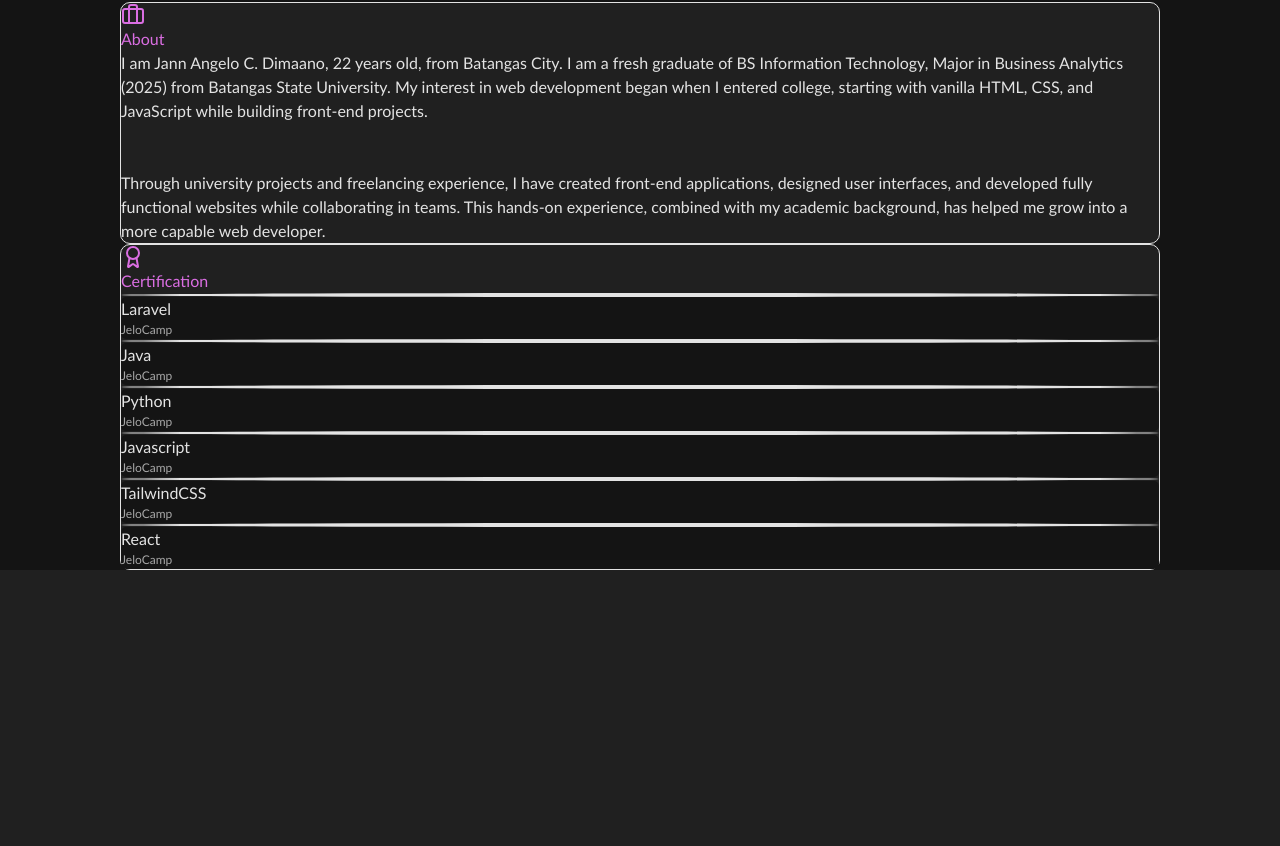
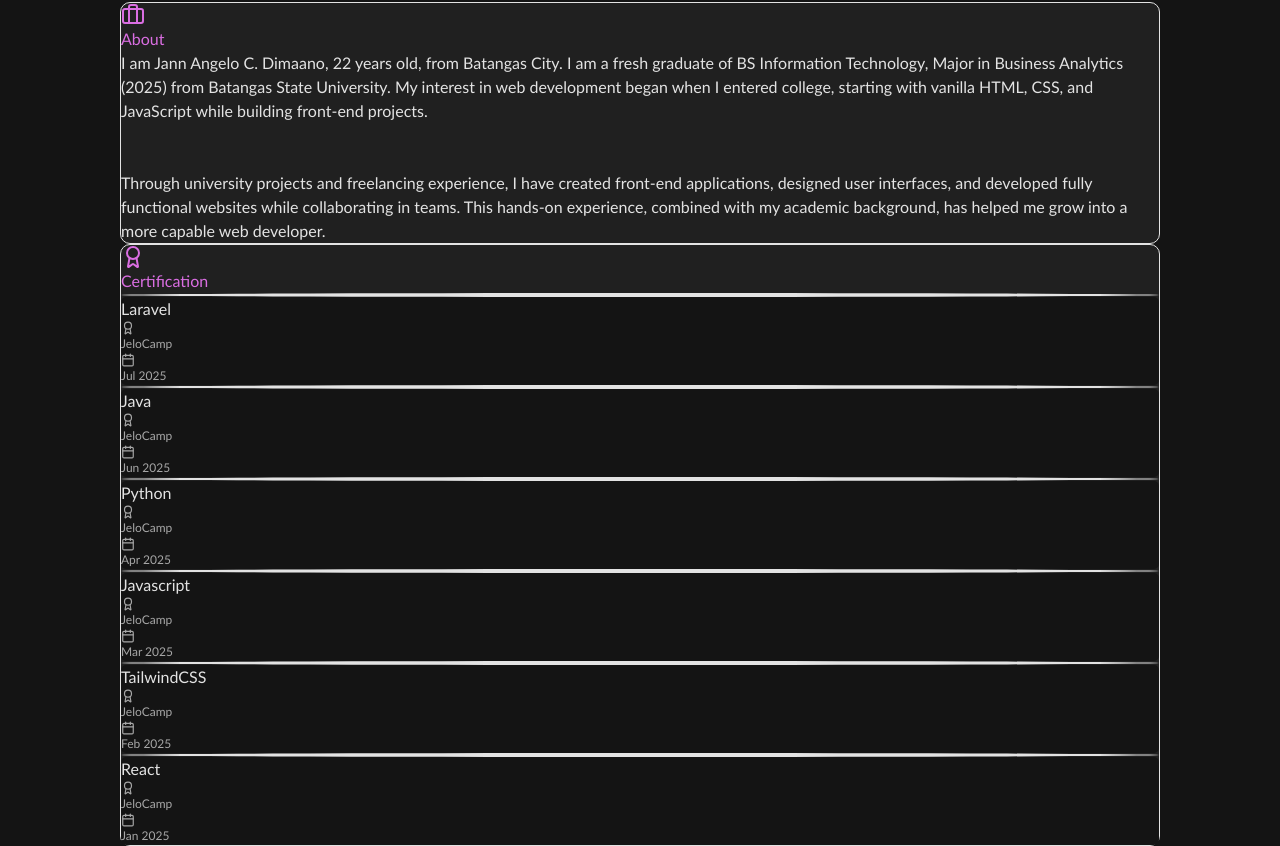
Before and after one commit to codewithjelo/Jelo_Portfolio, a React (Vite) app in the folder jelo-portfolio/: page / in a window 1280 px wide. Shown: the part 1702-2548 px from the top of the page. Before the commit the page ends 2272 px from the top, so only its background shows below. Built offline with nearby package versions, Linux system fonts and the light colour scheme.

Commit message:
Add link and modify cert list layout

```diff
--- a/jelo-portfolio/src/components/ui/CertificateCard.jsx
+++ b/jelo-portfolio/src/components/ui/CertificateCard.jsx
@@ -1,50 +1,84 @@
-import { Award } from "lucide-react";
+import { Award, Calendar } from "lucide-react";
 
 const CertificateCard = () => {
   const certs = [
-    { title: "React", inst: "JeloCamp" },
-    { title: "TailwindCSS", inst: "JeloCamp" },
-    { title: "Javascript", inst: "JeloCamp" },
-    { title: "Python", inst: "JeloCamp" },
-    { title: "Java", inst: "JeloCamp" },
-    { title: "Laravel", inst: "JeloCamp" },
+    { title: "React", inst: "JeloCamp", date: "Jan 2025", link: "https://www.w3schools.com" },
+    { title: "TailwindCSS", inst: "JeloCamp", date: "Feb 2025", link: "https://www.w3schools.com" },
+    { title: "Javascript", inst: "JeloCamp", date: "Mar 2025", link: "https://www.w3schools.com" },
+    { title: "Python", inst: "JeloCamp", date: "Apr 2025", link: "https://www.w3schools.com" },
+    { title: "Java", inst: "JeloCamp", date: "Jun 2025", link: "https://www.w3schools.com" },
+    { title: "Laravel", inst: "JeloCamp", date: "Jul 2025", link: "https://www.w3schools.com" },
   ];
 
   return (
     <div className="cert-card p-5">
       <h3 className="cert-text flex text-2xl font-semibold mb-3">
-        <Award className="my-1 mr-2" size={24} /> Certification
+        <Award className="about-icon my-1 mr-2" size={24} /> Certification
       </h3>
 
       {/* Vertical Timeline Line - now inside scrollable container */}
       {/* Skills Grid */}
       <div className="relative">
-        <div className="custom-scrollbar snap-y flex flex-col max-h-[280px] overflow-y-auto gap-4">
+        <div className="custom-scrollbar snap-y flex flex-col max-h-[230px] overflow-y-auto gap-4">
           {[...certs].reverse().map((cert, index, array) => (
             <div key={index} className="snap-start mr-4">
-              <div className="certs relative pl-10">
+              <div className="certs relative pl-10 mt-1">
                 {/* Node */}
                 {index === 0 ? (
                   <>
-                    <div className="timeline absolute left-4 top-[40px] bottom-0 h-[95px] w-[1px]"></div>
-                    <div className="node absolute left-[9px] top-8 w-4 h-4"></div>
+                    <div className="timeline absolute left-4 top-[45px] bottom-0 h-[95px] w-[1px]"></div>
+                    <div className="node absolute left-[9px] top-11 w-4 h-4"></div>
+                    <a
+                      href={cert.link}
+                      target="_blank"
+                      rel="noopener noreferrer"
+                    >
+                      <div className="cert-list p-4">
+                        <h4 className="font-semibold">{cert.title}</h4>
+                        <p className="mt-1 flex">
+                          <Award className="mr-1" size={14} />
+                          {cert.inst}
+                        </p>
+                        <p className="mt-1 flex">
+                          <Calendar className="mr-1" size={14} />
+                          {cert.date}
+                        </p>
+                      </div>
+                    </a>
                   </>
                 ) : index === certs.length - 1 ? (
                   <>
-                    <div className="timeline absolute left-4 top-0 bottom-0 h-[40px] w-[1px]"></div>
-                    <div className="node absolute left-[9px] top-8 w-4 h-4"></div>
+                    <div className="timeline absolute left-4 top-0 bottom-0 h-[50px] w-[1px]"></div>
+                    <div className="node absolute left-[9px] top-11 w-4 h-4"></div>
+                    <div className="cert-list p-4">
+                      <h4 className="font-semibold">{cert.title}</h4>
+                      <p className="mt-1 flex">
+                        <Award className="mr-1" size={14} />
+                        {cert.inst}
+                      </p>
+                      <p className="mt-1 flex">
+                        <Calendar className="mr-1" size={14} />
+                        {cert.date}
+                      </p>
+                    </div>
                   </>
                 ) : (
                   <>
-                    <div className="timeline absolute left-4 top-0 bottom-0 h-[95px] w-[1px]"></div>
-                    <div className="node absolute left-[9px] top-8 w-4 h-4"></div>
+                    <div className="timeline absolute left-4 top-0 bottom-0 h-[120px] w-[1px]"></div>
+                    <div className="node absolute left-[9px] top-11 w-4 h-4"></div>
+                    <div className="cert-list p-4">
+                      <h4 className="font-semibold">{cert.title}</h4>
+                      <p className="mt-1 flex">
+                        <Award className="mr-1" size={14} />
+                        {cert.inst}
+                      </p>
+                      <p className="mt-1 flex">
+                        <Calendar className="mr-1" size={14} />
+                        {cert.date}
+                      </p>
+                    </div>
                   </>
                 )}
-
-                <div className="cert-list p-4">
-                  <h4 className="font-semibold">{cert.title}</h4>
-                  <p className="mt-1">{cert.inst}</p>
-                </div>
               </div>
             </div>
           ))}
```
